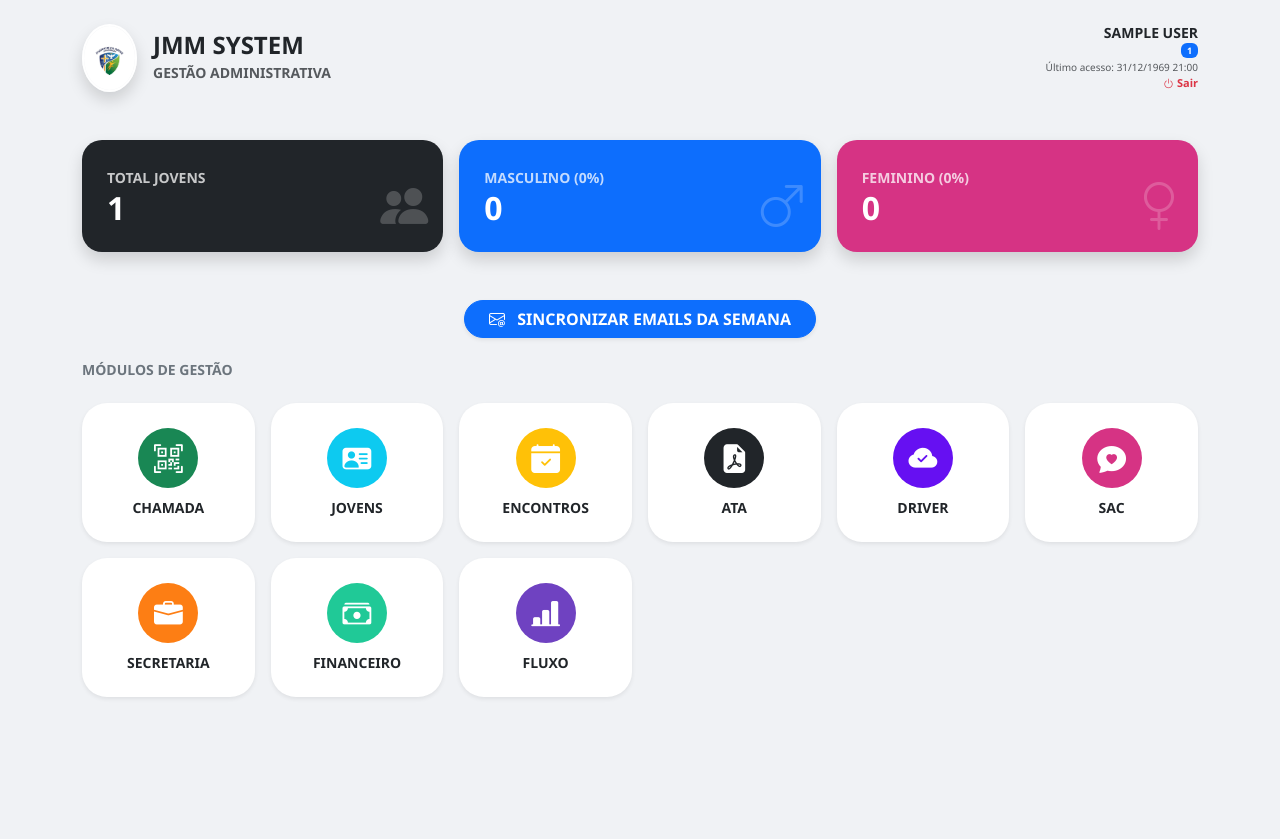
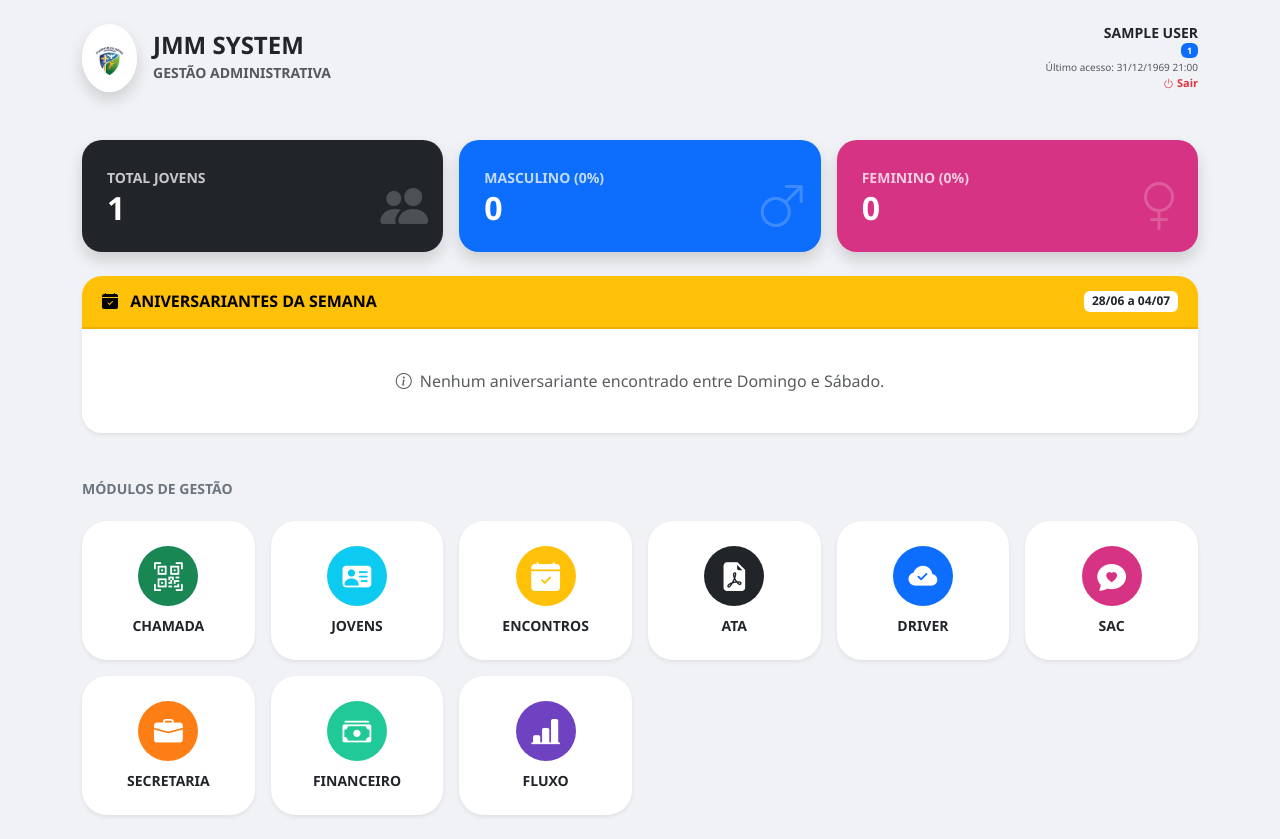
Before and after one commit to fckgw/jmmovimento, a PHP site: page /sistema_dashboard.php in a window 1280 px wide. Before the commit the page ends 698 px from the top, so only its background shows below. Run offline with PHP 8.4, Linux system fonts and the light colour scheme; the visitor is signed in with stand-in values (Sample User, id 1); tables that the repository leaves empty or names only in its code hold one stand-in row (values such as "Sample post").

Commit message:
Criação Aba Aniversariantes da Semana
Para garantir que o Dashboard mostre sempre e exclusivamente os aniversariantes da semana atual (de Domingo a Sábado), ajustei a lógica PHP para calcular esses limites dinamicamente, independentemente de qual dia da semana você abra o sistema.
Também adicionei uma correção na consulta SQL para caso a semana comece em dezembro e termine em janeiro (virada de ano), garantindo que a busca nunca falhe.

```diff
--- a/gincana.php
+++ b/gincana.php
@@ -137,7 +137,7 @@ $jovens_exibicao = $st_ex->fetchAll(PDO::FETCH_ASSOC);
 <html lang="pt-br">
 <head>
     <meta charset="UTF-8"><meta name="viewport" content="width=device-width, initial-scale=1.0, maximum-scale=1.0, user-scalable=no">
-    <title>JMM Master v7.3</title>
+    <title>JMM Master - Jovens</title>
     <link href="https://cdn.jsdelivr.net/npm/bootstrap@5.3.0/dist/css/bootstrap.min.css" rel="stylesheet">
     <link rel="stylesheet" href="https://cdn.jsdelivr.net/npm/bootstrap-icons@1.11.1/font/bootstrap-icons.css">
     <script src="https://cdnjs.cloudflare.com/ajax/libs/jspdf/2.5.1/jspdf.umd.min.js"></script>
--- a/sistema_dashboard.php
+++ b/sistema_dashboard.php
@@ -1,7 +1,7 @@
 <?php
 /**
- * JMM SYSTEM - DASHBOARD PRINCIPAL (COMPLETA)
- * Atualizado com módulos Financeiro e Fluxo de Caixa
+ * JMM SYSTEM - DASHBOARD PRINCIPAL (v7.6)
+ * FOCO: ANIVERSARIANTES EXCLUSIVOS DA SEMANA ATUAL (DOMINGO A SÁBADO)
  */
 require_once 'config.php';
 
@@ -14,25 +14,64 @@ $user_id    = $_SESSION['user_id'];
 $user_nome  = $_SESSION['user_nome'];
 $user_nivel = $_SESSION['nivel'];
 
-// --- 2. BUSCAR DADOS DO USUÁRIO ---
+// --- 1. BUSCAR DADOS DO USUÁRIO ---
 $stmt_user = $pdo->prepare("SELECT ultimo_acesso FROM usuarios WHERE id = ?");
 $stmt_user->execute([$user_id]);
 $dados_usuario = $stmt_user->fetch(PDO::FETCH_ASSOC);
 $ultimo_acesso = ($dados_usuario['ultimo_acesso']) ? date('d/m/Y H:i', strtotime($dados_usuario['ultimo_acesso'])) : 'Primeiro acesso';
 
-// --- 3. ESTATÍSTICAS ---
+// --- 2. ESTATÍSTICAS GERAIS ---
 $stats = $pdo->query("SELECT COUNT(*) as total, SUM(CASE WHEN sexo = 'Masculino' THEN 1 ELSE 0 END) as masc, SUM(CASE WHEN sexo = 'Feminino' THEN 1 ELSE 0 END) as fem FROM jovens")->fetch(PDO::FETCH_ASSOC);
 $total_base = $stats['total'] ?: 0;
 $perc_m = ($total_base > 0) ? round(($stats['masc'] / $total_base) * 100, 1) : 0;
 $perc_f = ($total_base > 0) ? round(($stats['fem'] / $total_base) * 100, 1) : 0;
 
-// --- 4. ANIVERSARIANTES DO DIA (PARA O ALERTA) ---
+// --- 3. LÓGICA DE ANIVERSARIANTES DESSA SEMANA (DOMINGO A SÁBADO) ---
+$hoje = new DateTime();
+$diaDaSemana = $hoje->format('w'); // Retorna 0 para Domingo, 1 para Segunda... 6 para Sábado
+
+// Calcula o Domingo da semana atual
+$inicioSemana = clone $hoje;
+$inicioSemana->modify("-" . $diaDaSemana . " days");
+
+// Calcula o Sábado da semana atual
+$fimSemana = clone $inicioSemana;
+$fimSemana->modify("+6 days");
+
+$m_d_inicio = $inicioSemana->format('m-d');
+$m_d_fim = $fimSemana->format('m-d');
+
+/**
+ * SQL Inteligente:
+ * Busca pelo mês e dia ignorando o ano.
+ * A cláusula OR trata o caso raro da semana começar em dezembro e terminar em janeiro.
+ */
+$sql_niver_semana = "SELECT nome, telefone, data_nascimento,
+                    DATE_FORMAT(data_nascimento, '%d/%m') as dia_mes,
+                    (YEAR(CURDATE()) - YEAR(data_nascimento)) as idade_nova
+                    FROM jovens
+                    WHERE
+                        (DATE_FORMAT(data_nascimento, '%m-%d') BETWEEN :ini AND :fim)
+                        OR
+                        (:ini_check > :fim_check AND (DATE_FORMAT(data_nascimento, '%m-%d') >= :ini_alt OR DATE_FORMAT(data_nascimento, '%m-%d') <= :fim_alt))
+                    ORDER BY DATE_FORMAT(data_nascimento, '%m-%d') ASC";
+
+$stmt_niver = $pdo->prepare($sql_niver_semana);
+$stmt_niver->execute([
+    ':ini' => $m_d_inicio,
+    ':fim' => $m_d_fim,
+    ':ini_check' => $m_d_inicio,
+    ':fim_check' => $m_d_fim,
+    ':ini_alt' => $m_d_inicio,
+    ':fim_alt' => $m_d_fim
+]);
+$lista_niver_semana = $stmt_niver->fetchAll(PDO::FETCH_ASSOC);
+
+// --- 4. ANIVERSARIANTES ESPECÍFICOS DE HOJE (PARA O MODAL DE ALERTA) ---
 $hojeMD = date('m-d');
-$niver_dia = $pdo->prepare("SELECT nome, telefone, FLOOR(TIMESTAMPDIFF(YEAR, data_nascimento, CURDATE())) as idade FROM jovens WHERE DATE_FORMAT(data_nascimento, '%m-%d') = ?");
+$niver_dia = $pdo->prepare("SELECT nome, telefone, (YEAR(CURDATE()) - YEAR(data_nascimento)) as idade FROM jovens WHERE DATE_FORMAT(data_nascimento, '%m-%d') = ?");
 $niver_dia->execute([$hojeMD]);
 $lista_niver_hoje = $niver_dia->fetchAll(PDO::FETCH_ASSOC);
-
-$enc_ativo = $pdo->query("SELECT tema, status FROM encontros WHERE ativo = 1 LIMIT 1")->fetch(PDO::FETCH_ASSOC);
 ?>
 <!DOCTYPE html>
 <html lang="pt-br">
@@ -46,27 +85,23 @@ $enc_ativo = $pdo->query("SELECT tema, status FROM encontros WHERE ativo = 1 LIM
         body { background-color: #f0f2f5; font-family: 'Segoe UI', sans-serif; }
         .stat-card { border: none; border-radius: 20px; padding: 25px; color: white; position: relative; overflow: hidden; transition: 0.3s; }
         .stat-card i { position: absolute; right: 15px; bottom: 10px; font-size: 3rem; opacity: 0.2; }
+
+        .niver-card { border: none; border-radius: 20px; background: #fff; box-shadow: 0 8px 20px rgba(0,0,0,0.05); overflow: hidden; }
+        .niver-header { background: #ffc107; color: #000; padding: 15px 20px; border-bottom: 2px solid #eab100; }
+
         .menu-card {
             border: none; border-radius: 25px; transition: 0.3s; background: #fff;
             text-align: center; padding: 25px 15px; height: 100%; display: flex;
             flex-direction: column; align-items: center; text-decoration: none;
             color: inherit; box-shadow: 0 8px 20px rgba(0,0,0,0.05);
         }
-        .menu-card:hover { transform: translateY(-5px); box-shadow: 0 12px 25px rgba(0,0,0,0.1); border-bottom: 4px solid #6c757d; }
-
-        /* Cores de Hover para os Módulos */
-        .c-chamada:hover { border-color: #198754; }
-        .c-jovens:hover { border-color: #0dcaf0; }
-        .c-enc:hover { border-color: #ffc107; }
-        .c-ata:hover { border-color: #212529; }
-        .c-drive:hover { border-color: #6610f2; }
-        .c-sac:hover { border-color: #d63384; }
-        .c-secretaria:hover { border-color: #fd7e14; }
-        .c-financeiro:hover { border-color: #20c997; }
-        .c-fluxo:hover { border-color: #6f42c1; }
+        .menu-card:hover { transform: translateY(-5px); box-shadow: 0 12px 25px rgba(0,0,0,0.1); }
 
         .icon-circle { width: 60px; height: 60px; border-radius: 50%; display: flex; align-items: center; justify-content: center; font-size: 1.8rem; margin-bottom: 12px; }
         .bg-female { background-color: #d63384 !important; }
+        .niver-item { border-bottom: 1px solid #f8f9fa; padding: 10px 0; }
+        .niver-item:last-child { border-bottom: none; }
+        .niver-hoje-destaque { background-color: #fff9e6; border-radius: 10px; padding: 5px 10px; border: 1px solid #ffc107; }
     </style>
 </head>
 <body>
@@ -93,107 +128,104 @@ $enc_ativo = $pdo->query("SELECT tema, status FROM encontros WHERE ativo = 1 LIM
     </div>
 
     <!-- ESTATÍSTICAS -->
-    <div class="row g-3 mb-5">
+    <div class="row g-3 mb-4">
         <div class="col-md-4"><div class="stat-card bg-dark shadow"><small class="text-uppercase fw-bold opacity-75 small">Total Jovens</small><h2 class="fw-bold mb-0"><?=$total_base?></h2><i class="bi bi-people-fill"></i></div></div>
         <div class="col-md-4"><div class="stat-card bg-primary shadow"><small class="text-uppercase fw-bold opacity-75 small">Masculino (<?=$perc_m?>%)</small><h2 class="fw-bold mb-0"><?=$stats['masc'] ?: 0?></h2><i class="bi bi-gender-male"></i></div></div>
         <div class="col-md-4"><div class="stat-card bg-female shadow"><small class="text-uppercase fw-bold opacity-75 small">Feminino (<?=$perc_f?>%)</small><h2 class="fw-bold mb-0"><?=$stats['fem'] ?: 0?></h2><i class="bi bi-gender-female"></i></div></div>
     </div>
 
-    <!-- BOTÃO DE SINCRONIZAÇÃO / NOTIFICAÇÃO -->
-    <div class="mb-4 text-center">
-        <a href="cron_aniversariantes.php?manual=1" class="btn btn-primary rounded-pill px-4 shadow-sm fw-bold">
-            <i class="bi bi-envelope-at me-2"></i> SINCRONIZAR EMAILS DA SEMANA
-        </a>
-        <?php if(isset($_GET['cron_ok'])): ?>
-            <div class="text-success small mt-2 fw-bold"><i class="bi bi-check-all"></i> Emails processados com sucesso!</div>
-        <?php endif; ?>
+    <!-- QUADRO: ANIVERSARIANTES DESSA SEMANA (DOMINGO A SÁBADO) -->
+    <div class="row mb-5">
+        <div class="col-12">
+            <div class="niver-card shadow-sm">
+                <div class="niver-header d-flex justify-content-between align-items-center">
+                    <h6 class="fw-bold mb-0 text-uppercase"><i class="bi bi-calendar-check-fill me-2"></i> Aniversariantes da Semana</h6>
+                    <span class="badge bg-white text-dark fw-bold">
+                        <?= $inicioSemana->format('d/m') ?> a <?= $fimSemana->format('d/m') ?>
+                    </span>
                 </div>
-
-    <!-- MÓDULOS -->
-    <h6 class="fw-bold mb-4 text-secondary text-uppercase small">Módulos de Gestão</h6>
+                <div class="p-4">
+                    <?php if($lista_niver_semana): ?>
                         <div class="row g-3">
-        <!-- CHAMADA -->
-        <div class="col-6 col-md-3 col-lg-2"><a href="chamada.php" class="menu-card c-chamada shadow-sm"><div class="icon-circle bg-success text-white"><i class="bi bi-qr-code-scan"></i></div><h6 class="fw-bold small mb-0">CHAMADA</h6></a></div>
-
-        <!-- JOVENS -->
-        <div class="col-6 col-md-3 col-lg-2"><a href="gincana.php?tab=jovens" class="menu-card c-jovens shadow-sm"><div class="icon-circle bg-info text-white"><i class="bi bi-person-vcard-fill"></i></div><h6 class="fw-bold small mb-0">JOVENS</h6></a></div>
-
-        <!-- ENCONTROS -->
-        <div class="col-6 col-md-3 col-lg-2"><a href="encontros.php" class="menu-card c-enc shadow-sm"><div class="icon-circle bg-warning text-white"><i class="bi bi-calendar-check-fill"></i></div><h6 class="fw-bold small mb-0">ENCONTROS</h6></a></div>
-
-        <!-- ATA -->
-        <div class="col-6 col-md-3 col-lg-2"><a href="ata.php" class="menu-card c-ata shadow-sm"><div class="icon-circle bg-dark text-white"><i class="bi bi-file-earmark-pdf-fill"></i></div><h6 class="fw-bold small mb-0">ATA</h6></a></div>
-
-        <!-- DRIVER -->
-        <div class="col-6 col-md-3 col-lg-2"><a href="drive.php" class="menu-card c-drive shadow-sm"><div class="icon-circle text-white" style="background-color: #6610f2 !important;"><i class="bi bi-cloud-check-fill"></i></div><h6 class="fw-bold small mb-0">DRIVER</h6></a></div>
-
-        <!-- SAC -->
-        <div class="col-6 col-md-3 col-lg-2"><a href="sac.php" class="menu-card c-sac shadow-sm"><div class="icon-circle text-white" style="background-color: #d63384 !important;"><i class="bi bi-chat-heart-fill"></i></div><h6 class="fw-bold small mb-0">SAC</h6></a></div>
-
-        <!-- SECRETARIA -->
-        <div class="col-6 col-md-3 col-lg-2"><a href="secretaria.php" class="menu-card c-secretaria shadow-sm"><div class="icon-circle text-white" style="background-color: #fd7e14 !important;"><i class="bi bi-briefcase-fill"></i></div><h6 class="fw-bold small mb-0">SECRETARIA</h6></a></div>
-
-        <!-- FINANCEIRO -->
-        <div class="col-6 col-md-3 col-lg-2"><a href="financeiro.php" class="menu-card c-financeiro shadow-sm"><div class="icon-circle text-white" style="background-color: #20c997 !important;"><i class="bi bi-cash-stack"></i></div><h6 class="fw-bold small mb-0">FINANCEIRO</h6></a></div>
-
-        <!-- FLUXO -->
-        <div class="col-6 col-md-3 col-lg-2"><a href="fluxo.php" class="menu-card c-fluxo shadow-sm"><div class="icon-circle text-white" style="background-color: #6f42c1 !important;"><i class="bi bi-bar-chart-line-fill"></i></div><h6 class="fw-bold small mb-0">FLUXO</h6></a></div>
-
-        <!-- BLOCO NOVOS (ADMIN) -->
-        <?php if($user_nivel == 'admin'): ?>
-            <!-- USUÁRIOS -->
-            <div class="col-6 col-md-3 col-lg-2">
-                <a href="usuarios.php" class="menu-card c-usuarios shadow-sm">
-                    <div class="icon-circle bg-primary text-white">
-                        <i class="bi bi-person-gear"></i>
+                            <?php foreach($lista_niver_semana as $n):
+                                $is_hoje = ($n['dia_mes'] == date('d/m'));
+                            ?>
+                                <div class="col-md-6 col-lg-4">
+                                    <div class="niver-item d-flex align-items-center justify-content-between px-2 <?= $is_hoje ? 'niver-hoje-destaque' : '' ?>">
+                                        <div>
+                                            <div class="d-flex align-items-center">
+                                                <span class="badge <?= $is_hoje ? 'bg-danger' : 'bg-warning' ?> text-dark me-2" style="font-size: 11px;">
+                                                    <?= $is_hoje ? 'HOJE!' : $n['dia_mes'] ?>
+                                                </span>
+                                                <span class="fw-bold text-uppercase small"><?= $n['nome'] ?></span>
                                             </div>
-                    <h6 class="fw-bold small mb-0">USUÁRIOS</h6>
+                                            <small class="text-muted d-block mt-1">
+                                                Fará <strong><?= $n['idade_nova'] ?> Anos</strong>
+                                            </small>
+                                        </div>
+                                        <a href="https://wa.me/55<?=preg_replace('/\D/','',$n['telefone'])?>" target="_blank" class="btn btn-success btn-sm rounded-pill shadow-sm">
+                                            <i class="bi bi-whatsapp"></i>
                                         </a>
                                     </div>
-
-            <!-- LOGS -->
-            <div class="col-6 col-md-3 col-lg-2">
-                <a href="logs.php" class="menu-card c-logs shadow-sm">
-                    <div class="icon-circle bg-secondary text-white">
-                        <i class="bi bi-journal-text"></i>
                                 </div>
-                    <h6 class="fw-bold small mb-0">LOGS</h6>
-                </a>
+                            <?php endforeach; ?>
+                        </div>
+                    <?php else: ?>
+                        <div class="text-center text-muted py-3">
+                            <i class="bi bi-info-circle me-1"></i> Nenhum aniversariante encontrado entre Domingo e Sábado.
                         </div>
                     <?php endif; ?>
                 </div>
-
+            </div>
+        </div>
     </div>
 
-<!-- MODAL AUTOMÁTICO DE ANIVERSARIANTES -->
+    <!-- MÓDULOS DE GESTÃO -->
+    <h6 class="fw-bold mb-4 text-secondary text-uppercase small">Módulos de Gestão</h6>
+    <div class="row g-3">
+        <div class="col-6 col-md-3 col-lg-2"><a href="chamada.php" class="menu-card c-chamada shadow-sm"><div class="icon-circle bg-success text-white"><i class="bi bi-qr-code-scan"></i></div><h6 class="fw-bold small mb-0">CHAMADA</h6></a></div>
+        <div class="col-6 col-md-3 col-lg-2"><a href="gincana.php?tab=jovens" class="menu-card c-jovens shadow-sm"><div class="icon-circle bg-info text-white"><i class="bi bi-person-vcard-fill"></i></div><h6 class="fw-bold small mb-0">JOVENS</h6></a></div>
+        <div class="col-6 col-md-3 col-lg-2"><a href="encontros.php" class="menu-card c-enc shadow-sm"><div class="icon-circle bg-warning text-white"><i class="bi bi-calendar-check-fill"></i></div><h6 class="fw-bold small mb-0">ENCONTROS</h6></a></div>
+        <div class="col-6 col-md-3 col-lg-2"><a href="ata.php" class="menu-card c-ata shadow-sm"><div class="icon-circle bg-dark text-white"><i class="bi bi-file-earmark-pdf-fill"></i></div><h6 class="fw-bold small mb-0">ATA</h6></a></div>
+        <div class="col-6 col-md-3 col-lg-2"><a href="drive.php" class="menu-card c-drive shadow-sm"><div class="icon-circle bg-primary text-white"><i class="bi bi-cloud-check-fill"></i></div><h6 class="fw-bold small mb-0">DRIVER</h6></a></div>
+        <div class="col-6 col-md-3 col-lg-2"><a href="sac.php" class="menu-card c-sac shadow-sm"><div class="icon-circle bg-female text-white"><i class="bi bi-chat-heart-fill"></i></div><h6 class="fw-bold small mb-0">SAC</h6></a></div>
+        <div class="col-6 col-md-3 col-lg-2"><a href="secretaria.php" class="menu-card c-secretaria shadow-sm"><div class="icon-circle text-white" style="background-color: #fd7e14;"><i class="bi bi-briefcase-fill"></i></div><h6 class="fw-bold small mb-0">SECRETARIA</h6></a></div>
+        <div class="col-6 col-md-3 col-lg-2"><a href="financeiro.php" class="menu-card c-financeiro shadow-sm"><div class="icon-circle text-white" style="background-color: #20c997;"><i class="bi bi-cash-stack"></i></div><h6 class="fw-bold small mb-0">FINANCEIRO</h6></a></div>
+        <div class="col-6 col-md-3 col-lg-2"><a href="fluxo.php" class="menu-card c-fluxo shadow-sm"><div class="icon-circle text-white" style="background-color: #6f42c1;"><i class="bi bi-bar-chart-line-fill"></i></div><h6 class="fw-bold small mb-0">FLUXO</h6></a></div>
+
+        <?php if($user_nivel == 'admin'): ?>
+            <div class="col-6 col-md-3 col-lg-2"><a href="usuarios.php" class="menu-card shadow-sm"><div class="icon-circle bg-primary text-white"><i class="bi bi-person-gear"></i></div><h6 class="fw-bold small mb-0">USUÁRIOS</h6></a></div>
+            <div class="col-6 col-md-3 col-lg-2"><a href="logs.php" class="menu-card shadow-sm"><div class="icon-circle bg-secondary text-white"><i class="bi bi-journal-text"></i></div><h6 class="fw-bold small mb-0">LOGS</h6></a></div>
+        <?php endif; ?>
+    </div>
+</div>
+
+<!-- MODAL DE ANIVERSARIANTE DO DIA -->
 <?php if ($lista_niver_hoje): ?>
-<div class="modal fade" id="modalNiver" tabindex="-1" aria-hidden="true">
+<div class="modal fade" id="modalNiverHoje" tabindex="-1" aria-hidden="true">
   <div class="modal-dialog modal-dialog-centered">
     <div class="modal-content border-0 shadow-lg rounded-4">
       <div class="modal-body text-center p-5">
         <i class="bi bi-cake2-fill text-danger display-1 mb-4"></i>
-        <h3 class="fw-bold">HOJE É UM DIA ESPECIAL!</h3>
-        <p class="text-muted">Temos aniversariante(s) do dia no JMM:</p>
+        <h3 class="fw-bold">ANIVERSARIANTE(S) DE HOJE!</h3>
         <div class="list-group list-group-flush mb-4">
-            <?php foreach($lista_niver_hoje as $n): ?>
+            <?php foreach($lista_niver_hoje as $nh): ?>
                 <div class="list-group-item bg-light border-0 rounded-3 mb-2">
-                    <h5 class="fw-bold text-primary mb-0 text-uppercase"><?= $n['nome'] ?></h5>
-                    <small class="fw-bold">Completando <?= $n['idade'] ?> anos!</small><br>
-                    <a href="https://wa.me/55<?=preg_replace('/\D/','',$n['telefone'])?>" target="_blank" class="btn btn-success btn-sm mt-2 rounded-pill">
-                        <i class="bi bi-whatsapp"></i> Parabenizar agora
+                    <h5 class="fw-bold text-primary mb-0 text-uppercase"><?= $nh['nome'] ?></h5>
+                    <small class="fw-bold">Completando <?= $nh['idade'] ?> anos!</small><br>
+                    <a href="https://wa.me/55<?=preg_replace('/\D/','',$nh['telefone'])?>" target="_blank" class="btn btn-success btn-sm mt-2 rounded-pill px-3">
+                        <i class="bi bi-whatsapp"></i> PARABENIZAR
                     </a>
                 </div>
             <?php endforeach; ?>
         </div>
-        <button type="button" class="btn btn-dark w-100 rounded-pill fw-bold" data-bs-dismiss="modal">VOU PARABENIZAR!</button>
+        <button type="button" class="btn btn-dark w-100 rounded-pill fw-bold" data-bs-dismiss="modal">FECHAR</button>
       </div>
     </div>
   </div>
 </div>
 <script>
-    window.onload = () => {
-        new bootstrap.Modal(document.getElementById('modalNiver')).show();
-    };
+    window.onload = () => { new bootstrap.Modal(document.getElementById('modalNiverHoje')).show(); };
 </script>
 <?php endif; ?>
 
```
Lines whose indentation alone changed are shown as unchanged.
